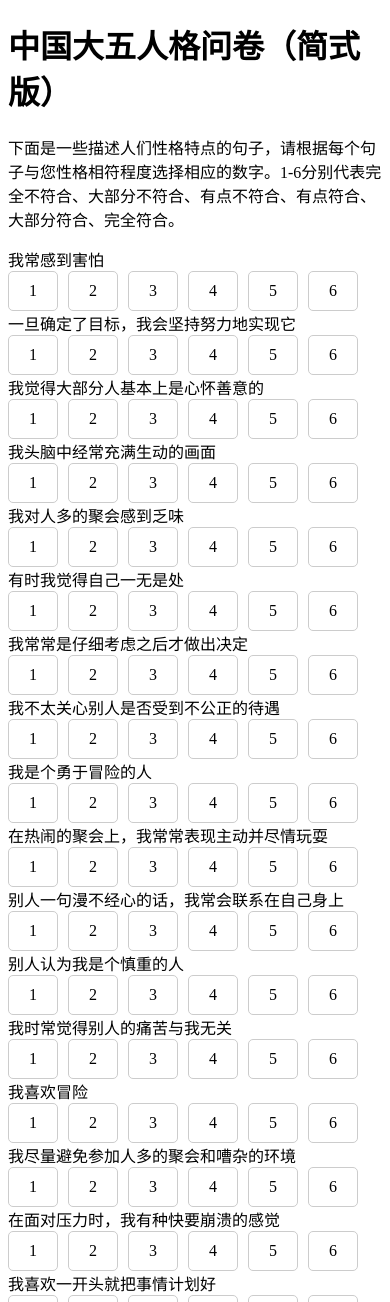
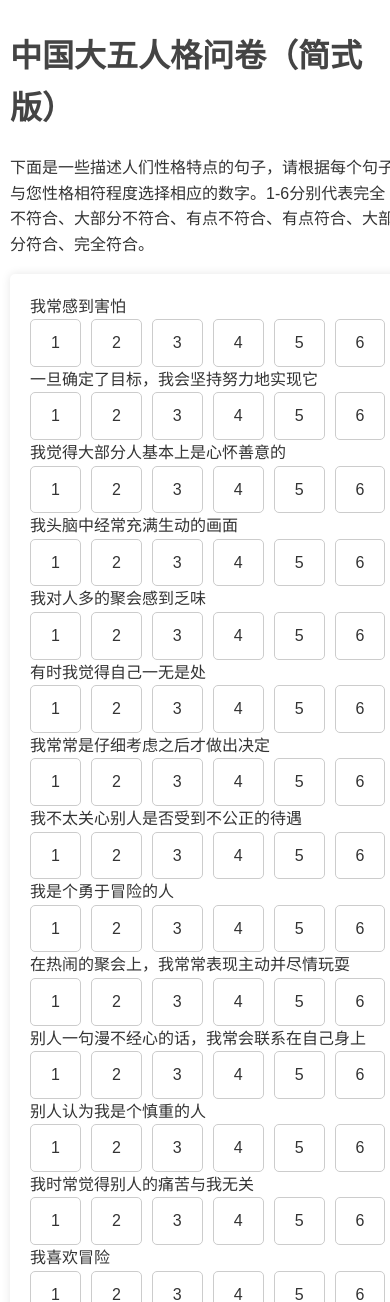
Before and after one commit to mxr612/PsychoScalesOrg, a FastAPI app: page /scales/CBF-PI-B in a window 390 px wide. Shown: the top 1302 px of the page. Run offline with FastAPI, Linux system fonts and the light colour scheme.

Commit message:
添加了CSS样式

```diff
--- a/app.py
+++ b/app.py
@@ -9,6 +9,7 @@ import uvicorn
 
 app = FastAPI()
 templates = Jinja2Templates(directory="templates")
+app.mount("/static", StaticFiles(directory="static"), name="static")
 
 # 加载所有问卷数据
 def load_all_scales():
--- /dev/null
+++ b/static/styles.css
@@ -0,0 +1,102 @@
+/* 全局样式 */
+body {
+    font-family: Arial, sans-serif;
+    line-height: 1.6;
+    margin: 0;
+    padding: 0;
+
+    width: 40%;
+    max-width: 1200px;
+    margin: 0 auto;
+
+    /* 可选：添加一些内边距，让内容不紧贴容器边缘 */
+    padding: 20px;
+
+    /* 设置背景颜色为纯白色 */
+    background-color: #ffffff;
+    color: #333;
+}
+
+@media (max-width: 768px) {
+    body {
+        width: 100%;
+        /* 全屏展示 */
+        padding: 10px;
+        /* 适当调整内边距 */
+    }
+}
+
+/* 容器样式 */
+.container {
+    width: 40%;
+    max-width: 1200px;
+    margin: 0 auto;
+
+    /* 可选：添加一些内边距，让内容不紧贴容器边缘 */
+    padding: 20px;
+}
+
+/* 标题样式 */
+h1,
+h2,
+h3 {
+    color: #444;
+}
+
+/* 链接样式 */
+a {
+    color: #007BFF;
+    text-decoration: none;
+}
+
+a:hover {
+    text-decoration: underline;
+}
+
+/* 表单样式 */
+form {
+    background-color: #fff;
+    padding: 20px;
+    border-radius: 5px;
+    box-shadow: 0 0 10px rgba(0, 0, 0, 0.1);
+}
+
+/* 按钮样式 */
+button {
+    background-color: #007BFF;
+    color: #fff;
+    padding: 10px 20px;
+    border: none;
+    border-radius: 5px;
+    cursor: pointer;
+}
+
+button:hover {
+    background-color: #0056b3;
+}
+
+/* 定义单选按钮容器样式 */
+.radio-button-group {
+    display: flex;
+    gap: 10px;
+    /* 按钮之间的间距 */
+}
+
+/* 定义单选按钮隐藏样式 */
+.radio-button-group input[type="radio"] {
+    display: none;
+}
+
+/* 定义单选按钮标签样式 */
+.radio-button-group label {
+    padding: 10px 20px;
+    border: 1px solid #ccc;
+    border-radius: 5px;
+    cursor: pointer;
+}
+
+/* 定义单选按钮选中时标签样式 */
+.radio-button-group input[type="radio"]:checked+label {
+    background-color: #007BFF;
+    color: white;
+}
--- a/templates/index.html
+++ b/templates/index.html
@@ -1,10 +1,13 @@
 <!DOCTYPE html>
 <html lang="zh">
+
 <head>
     <meta charset="UTF-8">
     <meta name="viewport" content="width=device-width, initial-scale=1.0">
     <title>心尺 PsychoScales</title>
+    <link rel="stylesheet" href="{{ url_for('static', path='styles.css') }}">
 </head>
+
 <body>
     {% if readme_content %}
     <div class="readme-section">
@@ -13,8 +16,9 @@
     {% endif %}
     <ul>
         {% for scale_id, scale in scales.items() %}
-            <li><a href="{{ url_for('scale', scale_id=scale_id) }}">{{ scale.get('title', '未命名问卷') }}</a></li>
+        <li><a href="{{ url_for('scale', scale_id=scale_id) }}">{{ scale.get('title', '未命名问卷') }}</a></li>
         {% endfor %}
     </ul>
 </body>
+
 </html>
--- a/templates/result.html
+++ b/templates/result.html
@@ -4,6 +4,7 @@
     <meta charset="UTF-8">
     <meta name="viewport" content="width=device-width, initial-scale=1.0">
     <title>Result</title>
+    <link rel="stylesheet" href="{{ url_for('static', path='styles.css') }}">
 </head>
 <body>
     <h1>{{ scale_title }} </h1>
--- a/templates/scale.html
+++ b/templates/scale.html
@@ -1,33 +1,13 @@
 <!DOCTYPE html>
 <html lang="zh">
+
 <head>
     <meta charset="UTF-8">
     <meta name="viewport" content="width=device-width, initial-scale=1.0">
     <title>{{ scale.title }}</title>
-    <style>
-        /* 定义单选按钮容器样式 */
-        .radio-button-group {
-            display: flex;
-            gap: 10px; /* 按钮之间的间距 */
-        }
-        /* 定义单选按钮隐藏样式 */
-        .radio-button-group input[type="radio"] {
-            display: none;
-        }
-        /* 定义单选按钮标签样式 */
-        .radio-button-group label {
-            padding: 10px 20px;
-            border: 1px solid #ccc;
-            border-radius: 5px;
-            cursor: pointer;
-        }
-        /* 定义单选按钮选中时标签样式 */
-        .radio-button-group input[type="radio"]:checked + label {
-            background-color: #007BFF;
-            color: white;
-        }
-    </style>
+    <link rel="stylesheet" href="{{ url_for('static', path='styles.css') }}">
 </head>
+
 <body>
     <h1>{{ scale.title }}</h1>
     <p>{{ scale.instructions }}</p>
@@ -37,7 +17,8 @@
         <div class="radio-button-group">
             <!-- 将下拉菜单替换为单选按钮 -->
             {% for option in range(question.range[0], question.range[1]+1) %}
-                    <input type="radio" id="{{ question.id }}_{{ option }}" name="{{ question.id }}" value="{{ option }}" {% if not ( 'optional' in question and question.optional) %}required{% endif %}>
+            <input type="radio" id="{{ question.id }}_{{ option }}" name="{{ question.id }}" value="{{ option }}" {% if
+                not ( 'optional' in question and question.optional) %}required{% endif %}>
             <label for="{{ question.id }}_{{ option }}">{{ option }}</label>
             {% endfor %}
         </div>
@@ -45,4 +26,5 @@
         <input type="submit" value="提交">
     </form>
 </body>
+
 </html>
```
Lines whose indentation alone changed are shown as unchanged.
